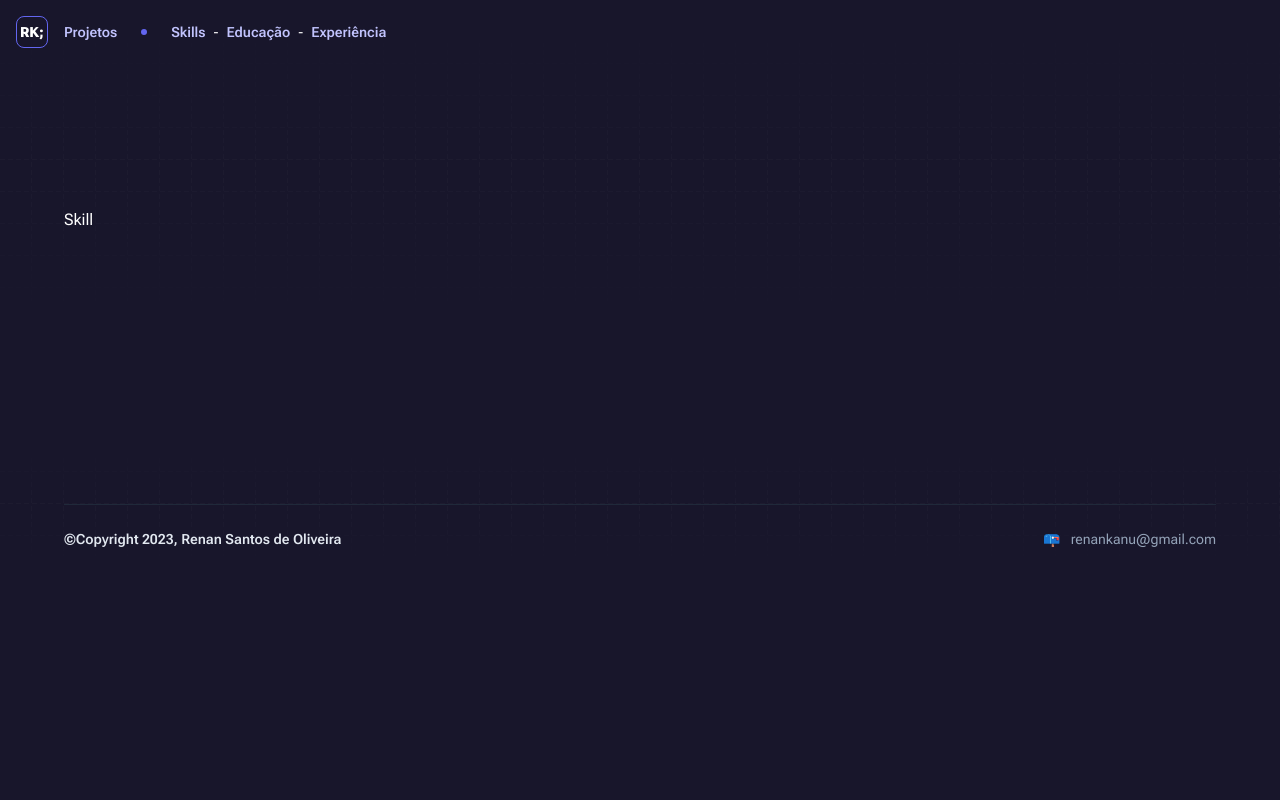
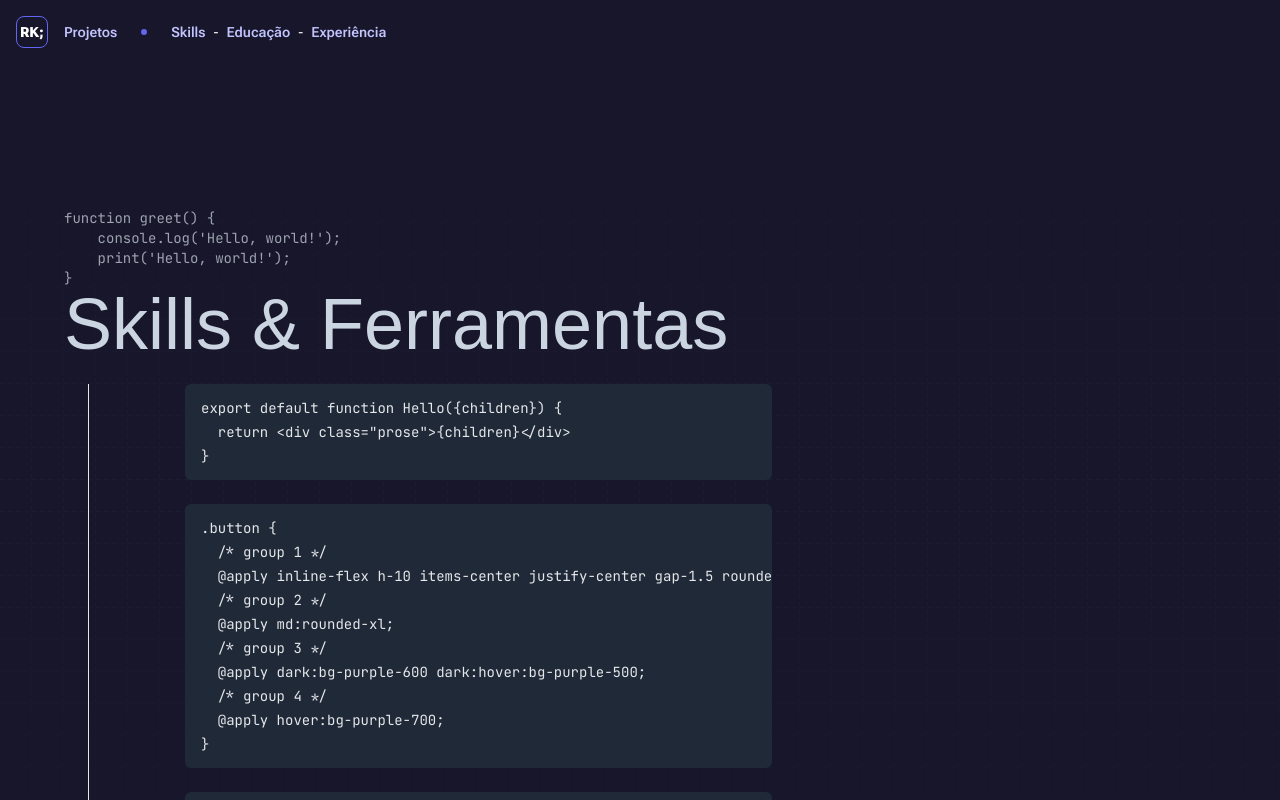
Before and after one commit to renankanu/kanu, a Next.js app: page /skill in a window 1280 px wide. Shown: the top 800 px of the page. Built offline with nearby package versions, Linux system fonts and the light colour scheme; a web font is replaced by a local one.

Commit message:
feature: config MDX

```diff
--- a/package.json
+++ b/package.json
@@ -24,13 +24,13 @@
     "framer-motion": "^10.12.16",
     "next": "13.4.5",
     "postcss": "8.4.24",
-    "react": "18.2.0",
-    "react-dom": "18.2.0",
+    "react": "^18.2.0",
     "tailwindcss": "3.3.2",
     "typescript": "5.1.3"
   },
   "devDependencies": {
     "@rocketseat/eslint-config": "^1.2.0",
+    "@tailwindcss/typography": "^0.5.9",
     "mini-svg-data-uri": "^1.4.4",
     "postcss-nesting": "^11.2.2",
     "prettier-plugin-tailwindcss": "^0.3.0"
--- a/src/app/skill/page.tsx
+++ b/src/app/skill/page.tsx
@@ -1,12 +1,50 @@
 'use client'
 import BaseLayout from '@/components/BaseLayout'
+import { m } from 'framer-motion'
+import HelloWorld from './components/hello.mdx'
+
+const animation = {
+  hide: { x: -32, opacity: 0 },
+  show: {
+    x: 0,
+    opacity: 1,
+  },
+}
 
 export default function Skill() {
+  const code = `function greet() {
+    console.log('Hello, world!');
+    print('Hello, world!');
+}`
   return (
     <BaseLayout>
       <div className="background-grid background-grid--fade-out pb-20 pt-36 xl:pb-28 xl:pt-52">
         <div className="content-wrapper">
-          <p>Skill</p>
+          <pre className="font-mono text-sm text-gray-500 dark:text-gray-400">
+            {code}
+          </pre>
+          <span className="dark:text-slate-300">
+            <m.span
+              className="mb-4 block font-alt leading-none sm:text-3xl md:text-5xl lg:mb-6 lg:text-7xl xl:mb-6 xl:text-7xl"
+              initial={animation.hide}
+              animate={animation.show}
+              transition={{ delay: 0.1 }}
+            >
+              Skills & Ferramentas
+            </m.span>
+          </span>
+          <div className="content-wrapper flex-shrink-0 overflow-hidden lg:overflow-visible">
+            <div className="flex flex-row-reverse gap-8 xl:gap-24">
+              <div
+                className="mdx-contents min-w-0 flex-1 scroll-mt-[86px]"
+                id="main-contents"
+                data-ss-wrapper
+              >
+                <HelloWorld />
+              </div>
+              <div className="border-divider-light dark:border-divider-dark block border-l" />
+            </div>
+          </div>
         </div>
       </div>
     </BaseLayout>
--- a/tailwind.config.js
+++ b/tailwind.config.js
@@ -48,9 +48,32 @@ module.exports = {
           900: '#131473',
         },
       },
+      typography: (theme) => ({
+        DEFAULT: {
+          css: {
+            color: '#FFFFFF',
+            a: {
+              color: theme('colors.cornflower-blue.500'),
+              '&:hover': {
+                color: theme('colors.cornflower-blue.600'),
+              },
+            },
+            h1: {
+              color: theme('colors.white'),
+            },
+            h2: {
+              color: theme('colors.white'),
+            },
+            code: {
+              color: '#FFFFFF',
+            },
+          },
+        },
+      }),
     },
   },
   plugins: [
+    require('@tailwindcss/typography'),
     function ({ matchUtilities, theme }) {
       matchUtilities(
         {
```
Also changed, not shown: src/app/skill/components/hello.mdx (added, +29 -0 lines), 1 other file (tests, documents, lock files or other folders).
